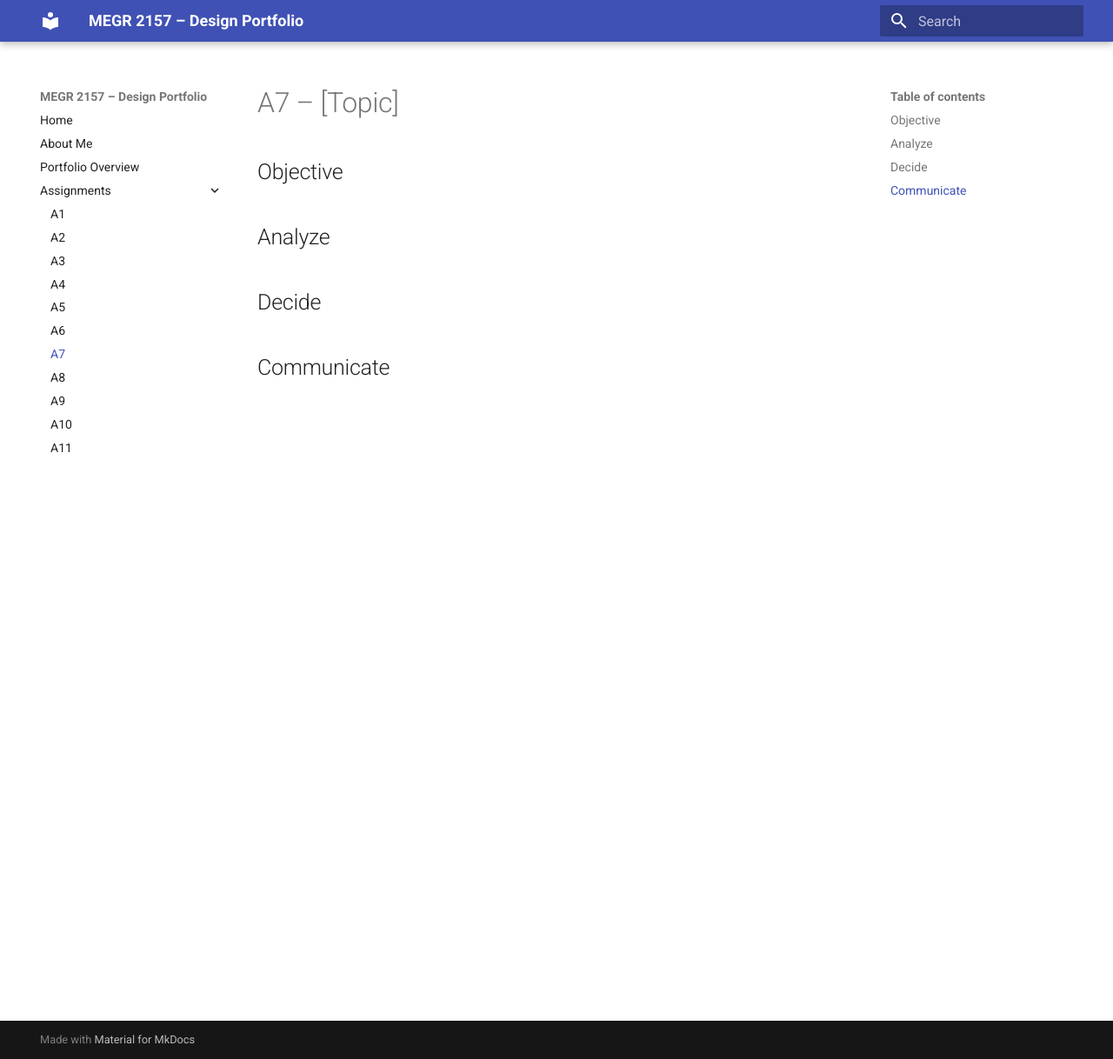
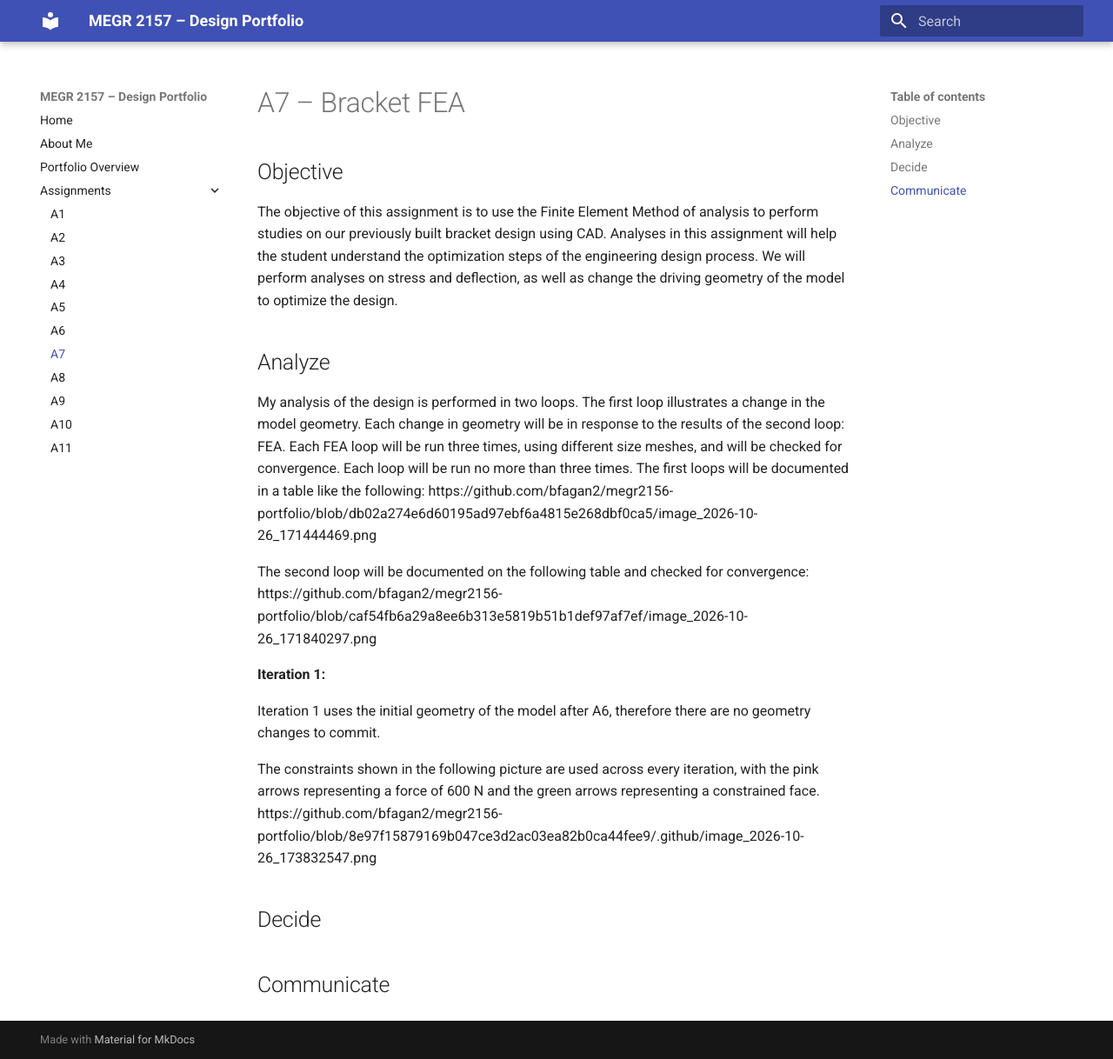
Before and after one commit to bfagan2/megr2156-portfolio, an MkDocs documentation site: the page built from docs/assignments/A07/index.md, in a window 1280 px wide and 1218 px high. Shown: the whole window at 87% size. Built offline with MkDocs 1.6.1 and Material for MkDocs 9.7.7, drawn with Linux system fonts in a browser that asks for light colours.

Commit message:
Update A7 assignment with objectives and analysis details
Expanded the assignment details for A7, including objectives and analysis methodology. Added links to documentation and images for clarity.

```diff
--- a/docs/assignments/A07/index.md
+++ b/docs/assignments/A07/index.md
@@ -1,10 +1,24 @@
-# A7 – [Topic]
+# A7 – Bracket FEA
 
 ## Objective
 
+The objective of this assignment is to use the Finite Element Method of analysis to perform studies on our previously built bracket design using CAD. Analyses in this assignment will help the student understand the optimization steps of the engineering design process. We will perform analyses on stress and deflection, as well as change the driving geometry of the model to optimize the design.
 
 ## Analyze
 
+My analysis of the design is performed in two loops. The first loop illustrates a change in the model geometry. Each change in geometry will be in response to the results of the second loop: FEA. Each FEA loop will be run three times, using different size meshes, and will be checked for convergence. Each loop will be run no more than three times. The first loops will be documented in a table like the following:
+https://github.com/bfagan2/megr2156-portfolio/blob/db02a274e6d60195ad97ebf6a4815e268dbf0ca5/image_2026-10-26_171444469.png
+
+The second loop will be documented on the following table and checked for convergence:
+https://github.com/bfagan2/megr2156-portfolio/blob/caf54fb6a29a8ee6b313e5819b51b1def97af7ef/image_2026-10-26_171840297.png
+
+
+**Iteration 1:**
+
+Iteration 1 uses the initial geometry of the model after A6, therefore there are no geometry changes to commit.
+
+The constraints shown in the following picture are used across every iteration, with the pink arrows representing a force of 600 N and the green arrows representing a constrained face.
+https://github.com/bfagan2/megr2156-portfolio/blob/8e97f15879169b047ce3d2ac03ea82b0ca44fee9/.github/image_2026-10-26_173832547.png
 
 ## Decide
 
```
